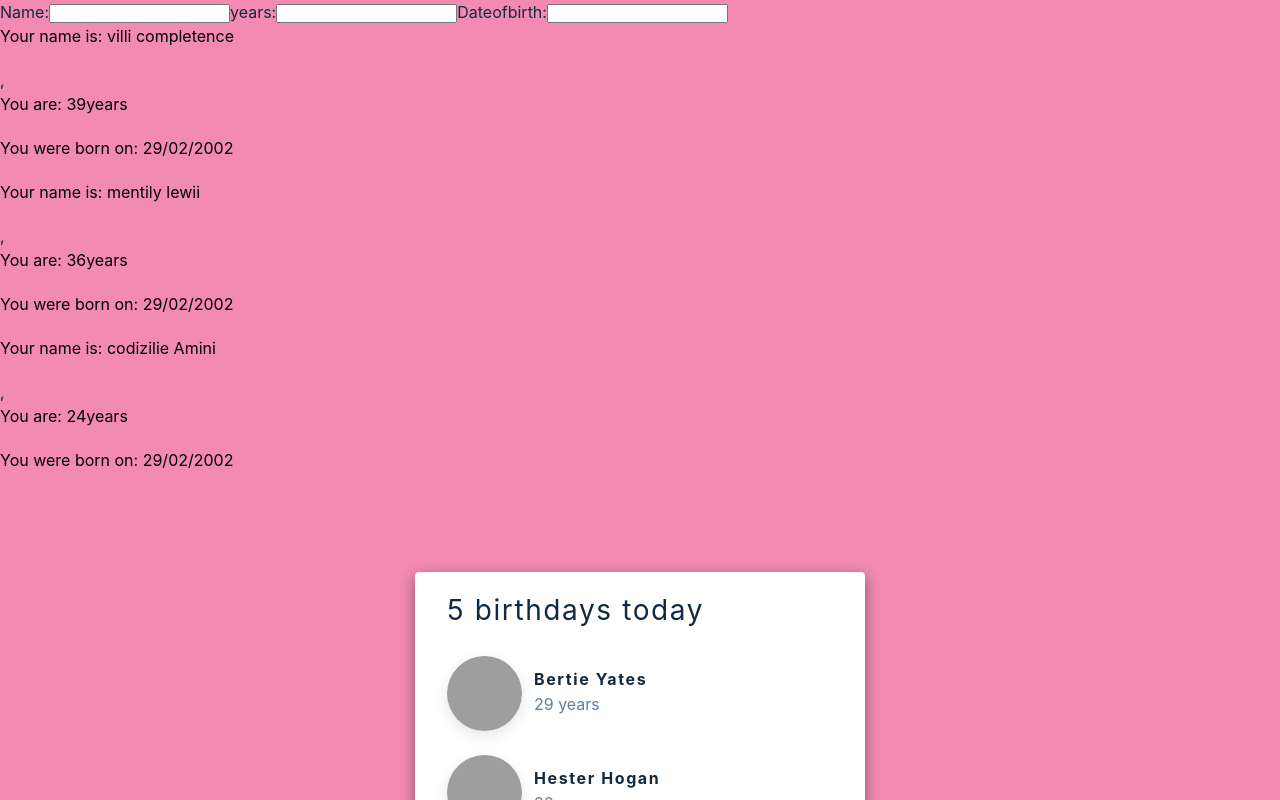
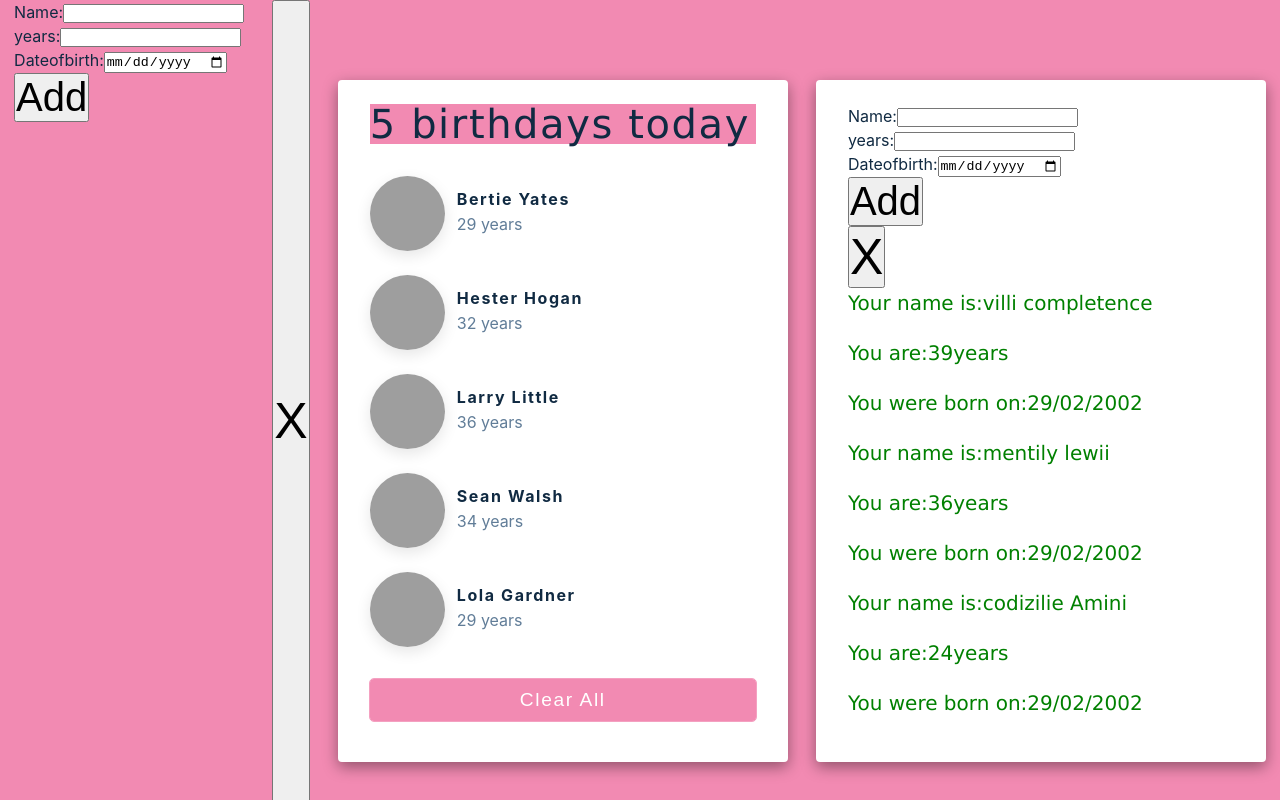
Before and after one commit to EstherWangui/birthday-reminder-app, a React (Create React App) app: page /form in a window 1280 px wide. Shown: the top 800 px of the page. Built offline with nearby package versions, Linux system fonts and the light colour scheme; data requests are answered from the project's data file; grey boxes are pictures that could not be loaded.

Commit message:
modified changes

```diff
--- a/src/App.js
+++ b/src/App.js
@@ -1,54 +1,62 @@
 import React, { useState, useEffect } from 'react';
+import { Routes, Route } from 'react-router-dom';
 import data from './data';
+import "./App.css"
 import List from './List';
+//import data from './data';
+//import List from './List';
 import Name from './Name';
 import Nameform from './Nameform';
 
 function App() {
-  const [people, setPeople] = useState(data);
+  const [person, setPerson] = useState(data)
+  const [people, setPeople] = useState([]);
   const[myname, setmyname] = useState([])
   const[nameNo, setnameNo] = useState(0)
-  const[nameAdded, setnameAdded] = useState(true)
+  //const[nameAdded, setnameAdded] = useState(true)
 
   useEffect(()=>{
     fetch("http://localhost:3000/people")
     .then((res)=>res.json())
     .then((data)=>{
       // console.log(data)
+      setPeople(data)
       setmyname((myname)=>data)
       setnameNo((nameNo)=>data.length)
     })
 
 
-  },[nameAdded])
+  },[])
   console.log(nameNo)
 
 
-  function handleNewName(){
-    console.log("Parent function is triggered")
-    setnameAdded((NameAdded)=>!NameAdded)
-  }
+  //function handleNewName(){
+    //console.log("Parent function is triggered")
+    //setnameAdded((NameAdded)=>!NameAdded)
+
   return (
-  <div>
-    <>
-  <Nameform formSubmitted={handleNewName} namelength={nameNo}/>
-      {myname.map((elem, ind)=>{
+  <div className='form'>
+        <Routes>
+     <Route path="/form" element={<Nameform/>}/>
+     {/*  <Route path="/list" element={<List
+      person={data}
+      />}/> */}
+     </Routes>
+     <div className='container'>
+     <h3>{person.length} birthdays today</h3>
+        <List person={person} />
+        <button onClick={() => setPerson([])}>clear all</button>
+      </div>
+      <div className='set'>
+          <Nameform setPeople={setPeople}/>
+      {people.map((elem, ind)=>{
       return(
         <Name key={ind} name={elem.name} years={elem.years} Dateofbirth={elem.Dateofbirth} />
       )
     })}
-      </>
+      </div>
 
-     <main>
-      <section className='container'>
-        <h3>{people.length} birthdays today</h3>
-        <List people={people} />
-        <button onClick={() => setPeople([])}>Delete all</button>
-      </section>
-    </main>
-    <div>
 
-    </div>
     </div>
   );
 }
--- a/src/List.js
+++ b/src/List.js
@@ -1,9 +1,9 @@
 import React from 'react';
 
-const List = ({ people }) => {
+const List = ({ person }) => {
   return (
     <>
-      {people.map((person) => {
+      {person.map((person) => {
         const { id, name, age, image } = person;
         return (
           <article key={id} className='person'>
--- a/src/Name.js
+++ b/src/Name.js
@@ -1,10 +1,10 @@
 function Name({name, years, Dateofbirth}){
     return(
-        <>
-            <p style={{color:"black"}}> Your name is: {name}</p>,
-            <p style={{color:"black"}}>You are: {years}years </p>
-            <p style={{color:"black"}}>You were born on: {Dateofbirth} </p>
-        </>
+        <div className="color">
+            <p style={{color:"green"}}> Your name is:{name}</p>
+            <p style={{color:"green"}}>You are:{years}years</p>
+            <p style={{color:"green"}}>You were born on:{Dateofbirth}</p>
+        </div>
     )
 }
 
--- a/src/Nameform.js
+++ b/src/Nameform.js
@@ -1,58 +1,54 @@
-import { useState } from "react";
+import { useRef, useState } from "react";
 //import { Router } from "react-router-dom"
 
-function Nameform({formSubmitted, namelength}) {
-    const[newName, setnewName] = useState({"id":namelength+=1})
-    console.log(namelength)
-    function handleInput(e){
-        let value = e.target.value
-        let name = e.target.name
-        console.log(`value is ${value}`)
-        console.log(`name is ${name}`)
-        // let data = {[name]: value}
-        setnewName({...newName,[name]: value})
-
-
-    }
+function Nameform({setPeople}) {
+    const[newName, setnewName] = useState({})
+        function handleInput(e){
+           setnewName({...newName, [e.target.name]:e.target.value})
+        }
     function handleAddName(e){
       e.preventDefault()
       console.log(newName)
-      fetch("http://localhost:3000/people",{
+      setPeople((prev)=>[...prev,newName])
+      /* fetch("http://localhost:3000/people",{
         // method, headers, body
         method: "POST",
         headers: {
           "Content-Type": "application/json"
         },
-        body: JSON.stringify(newName)
-      })
-      .then((res)=> res.json())
-      .then((data)=>
-        console.log(data)
-      )
-      formSubmitted()
+        body: JSON.stringify({...newName,"number":parseInt(newName.number)})
+      }) */
 
     }
+    const nameInput = useRef()
+    const yearInput = useRef()
+    const dateInput = useRef()
+    function handleDelete(){
+      nameInput.current.value=""
+      yearInput.current.value=""
+      dateInput.current.value=""
+    }
 
-    console.log(newName)
+
   return (
     <>
       <form onSubmit={handleAddName}>
-        <label>
-         Name:
-          <input onBlur={handleInput} type="text" name="name" required/>
-        </label>
-        <label>
-          years:
-          <input onBlur={handleInput} type="text" name="years" required/>
-        </label>
-        <label>
-          Dateofbirth:
-          <input onBlur={handleInput} type="text" name="Dateofbirth" required/>
-        </label>
+        <label>Name:
+          <input ref={nameInput} onBlur={handleInput} type="text" name="name" required/>
+        </label><br/>
+        <label>years:
+          <input ref={yearInput} onBlur={handleInput} type="text" name="years" required/>
+        </label><br/>
+        <label>Dateofbirth:
+          <input  ref={dateInput} onBlur={handleInput} type="date" name="Dateofbirth" required/>
+        </label><br/>
+        <button style={{fontSize:"40px"}}>Add</button>
+      </form>
 
+      <button onClick={handleDelete}
+      style={{fontSize:"50px"}}
 
-
-      </form>
+      >X</button>
     </>
   );
 }
--- a/src/index.css
+++ b/src/index.css
@@ -152,7 +152,30 @@ main {
   justify-content: center;
   align-items: center;
 }
+ .set{
+  margin-top: 90px;
+  margin-left: 0px;
+  max-width: var(--fixed-width);
+  background: var(--clr-white);
+  border-radius: var(--radius);
+  padding: 1.5rem 2rem;
+  box-shadow: var(--dark-shadow);
+  width: 90vw;
+  margin: 5rem 0;
+  max-width: var(--fixed-width);
+}
+.form{
+  justify-content: space-around;
+  display: flex;
+  flex-direction: row;
 
+}
+.color{
+
+  font-family: 'Lucida Sans', 'Lucida Sans Regular', 'Lucida Grande', 'Lucida Sans Unicode', Geneva, Verdana, sans-serif;
+  font-size: 20px;
+
+}
 .container {
   width: 90vw;
   margin: 5rem 0;
@@ -161,11 +184,17 @@ main {
   border-radius: var(--radius);
   padding: 1.5rem 2rem;
   box-shadow: var(--dark-shadow);
+
 }
 .container h3 {
   font-weight: normal;
   text-transform: none;
   margin-bottom: 2rem;
+  background-color: #f28ab2;
+  box-shadow: #f28ab2;
+  font-size: 40px;
+  font-family: 'Lucida Sans', 'Lucida Sans Regular', 'Lucida Grande', 'Lucida Sans Unicode', Geneva, Verdana, sans-serif;
+  font-display: var(--light-shadow);
 }
 .person {
   display: grid;
--- a/src/index.js
+++ b/src/index.js
@@ -3,12 +3,14 @@ import ReactDOM from 'react-dom/client';
 import './index.css';
 import App from './App';
 import reportWebVitals from './reportWebVitals';
+import { BrowserRouter } from 'react-router-dom';
 
 const root = ReactDOM.createRoot(document.getElementById('root'));
 root.render(
   <React.StrictMode>
+    <BrowserRouter>
     <App />
-
+    </BrowserRouter>
 
   </React.StrictMode>
 );
```
Also changed, not shown: db.json (+10 -9 lines).
